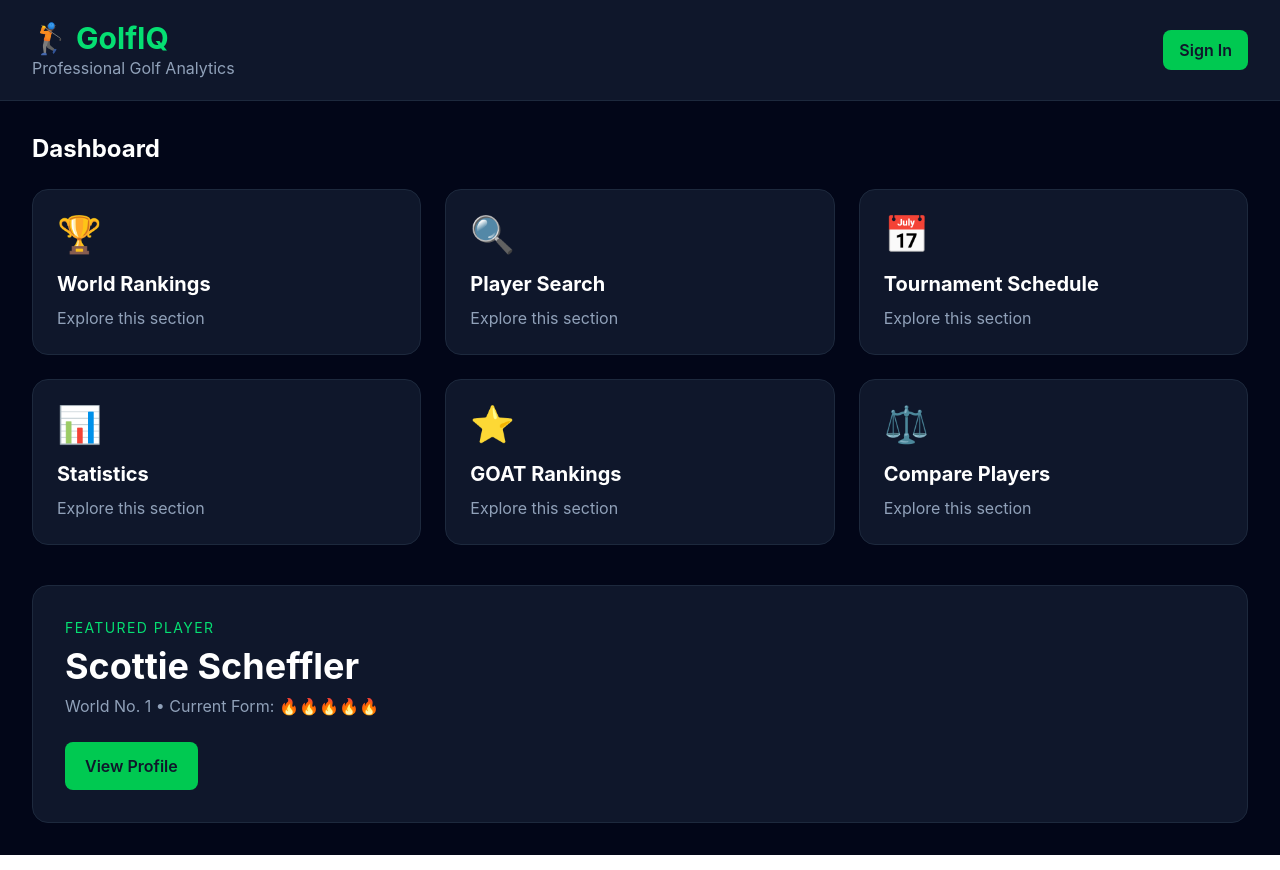
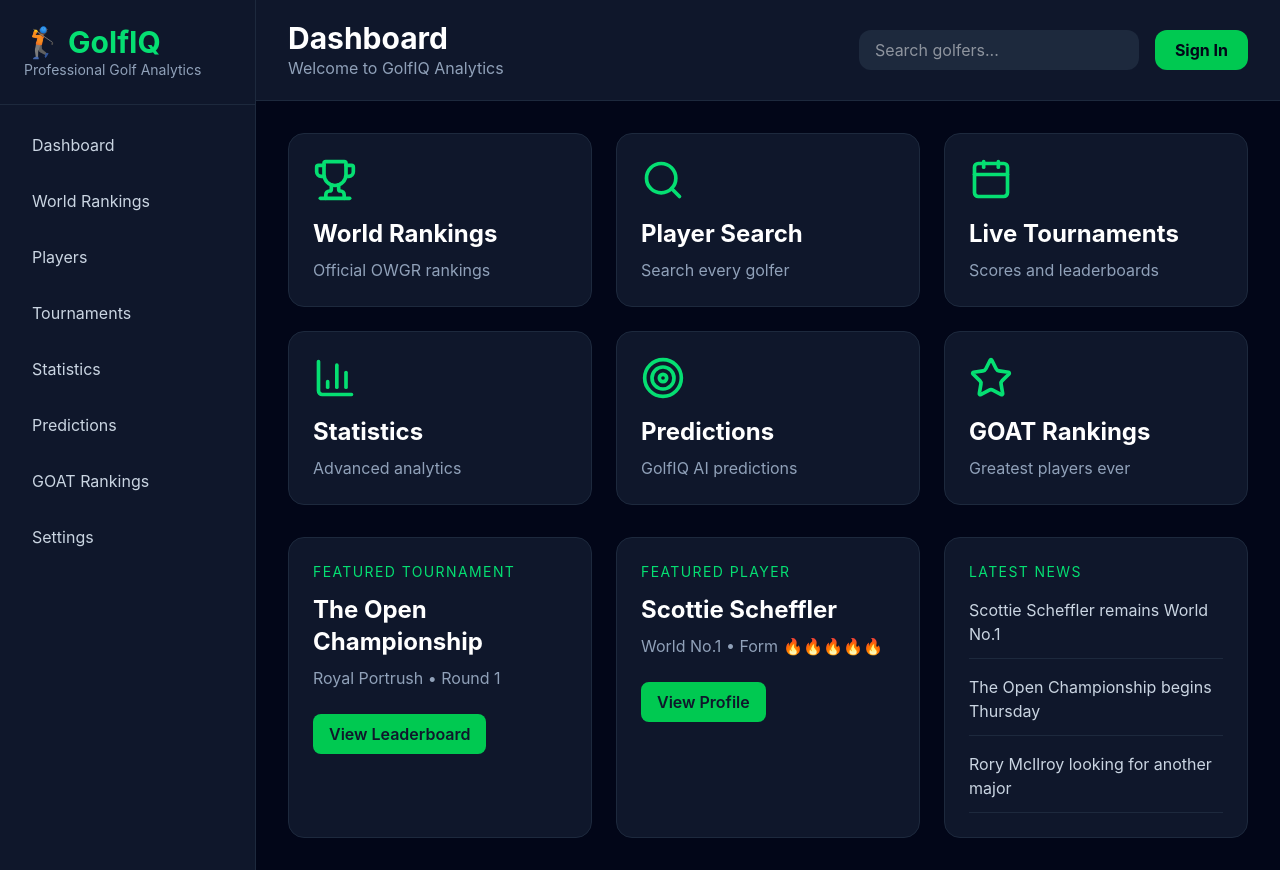
Before and after one commit to AnthonyK74/golfiq-pro, a React (Vite) app: page / in a window 1280 px wide. Built offline with nearby package versions, Linux system fonts and the light colour scheme.

Commit message:
GolfIQ Version 1 before React Router

```diff
--- a/src/App.jsx
+++ b/src/App.jsx
@@ -1,72 +1,142 @@
+import { useState } from "react";
+import Sidebar from "./components/Sidebar";
+import Header from "./components/Header";
+import DashboardCard from "./components/DashboardCard";
+import WorldRankings from "./pages/WorldRankings";
+import {
+  Trophy,
+  Search,
+  Calendar,
+  BarChart3,
+  Target,
+  Star,
+} from "lucide-react";
 export default function App() {
+  const [page, setPage] = useState("dashboard");
   const cards = [
-    { title: "World Rankings", icon: "🏆" },
-    { title: "Player Search", icon: "🔍" },
-    { title: "Tournament Schedule", icon: "📅" },
-    { title: "Statistics", icon: "📊" },
-    { title: "GOAT Rankings", icon: "⭐" },
-    { title: "Compare Players", icon: "⚖️" },
+    {title: "World Rankings",
+    icon: Trophy,
+    desc: "Official OWGR rankings",
+  },
+  {
+    title: "Player Search",
+    icon: Search,
+    desc: "Search every golfer",
+  },
+  {
+    title: "Live Tournaments",
+    icon: Calendar,
+    desc: "Scores and leaderboards",
+  },
+  {
+    title: "Statistics",
+    icon: BarChart3,
+    desc: "Advanced analytics",
+  },
+  {
+    title: "Predictions",
+    icon: Target,
+    desc: "GolfIQ AI predictions",
+  },
+  {
+    title: "GOAT Rankings",
+    icon: Star,
+    desc: "Greatest players ever",
+  },
 ];
 
+  const news = [
+    "Scottie Scheffler remains World No.1",
+    "The Open Championship begins Thursday",
+    "Rory McIlroy looking for another major",
+  ];
+if (page === "world-rankings") {
+  return <WorldRankings />;
+}
   return (
-    <div className="min-h-screen bg-slate-950 text-white">
-      {/* Header */}
-      <header className="border-b border-slate-800 bg-slate-900">
-        <div className="mx-auto flex max-w-7xl items-center justify-between px-8 py-5">
-          <div>
-            <h1 className="text-3xl font-bold text-green-400">🏌️ GolfIQ</h1>
-            <p className="text-slate-400">
-              Professional Golf Analytics
-            </p>
+    <div className="flex min-h-screen bg-slate-950 text-white">
+      {/* Sidebar */}
+      <Sidebar />
+
+      {/* Main Content */}
+      <div className="flex-1">
+        <Header />
+
+        <main className="p-8">
+
+  {/* Dashboard Cards */}
+<div className="grid gap-6 md:grid-cols-2 xl:grid-cols-3">
+  {cards.map((card) => (
+    <DashboardCard
+  key={card.title}
+  card={card}
+  setPage={setPage}
+/>
+  ))}
 </div>
 
-          <button className="rounded-lg bg-green-500 px-4 py-2 font-semibold text-slate-900 hover:bg-green-400">
-            Sign In
-          </button>
-        </div>
-      </header>
+  {/* Bottom Section */}
+          <div className="mt-8 grid gap-6 lg:grid-cols-3">
 
-      {/* Main */}
-      <main className="mx-auto max-w-7xl px-8 py-8">
-        <h2 className="mb-6 text-2xl font-bold">Dashboard</h2>
+            {/* Featured Tournament */}
+            <div className="rounded-2xl border border-slate-800 bg-slate-900 p-6">
+              <p className="text-sm uppercase tracking-widest text-green-400">
+                Featured Tournament
+              </p>
 
-        <div className="grid gap-6 md:grid-cols-2 xl:grid-cols-3">
-          {cards.map((card) => (
-            <div
-              key={card.title}
-              className="rounded-2xl border border-slate-800 bg-slate-900 p-6 transition hover:-translate-y-1 hover:border-green-400 hover:shadow-lg"
-            >
-              <div className="text-4xl">{card.icon}</div>
-
-              <h3 className="mt-4 text-xl font-bold">
-                {card.title}
+              <h3 className="mt-3 text-2xl font-bold">
+                The Open Championship
               </h3>
 
               <p className="mt-2 text-slate-400">
-                Explore this section
+                Royal Portrush • Round 1
               </p>
-            </div>
-          ))}
+
+              <button className="mt-6 rounded-lg bg-green-500 px-4 py-2 font-semibold text-slate-900 hover:bg-green-400">
+                View Leaderboard
+              </button>
             </div>
 
-        <div className="mt-10 rounded-2xl border border-slate-800 bg-slate-900 p-8">
+            {/* Featured Player */}
+            <div className="rounded-2xl border border-slate-800 bg-slate-900 p-6">
               <p className="text-sm uppercase tracking-widest text-green-400">
                 Featured Player
               </p>
 
-          <h2 className="mt-2 text-4xl font-bold">
+              <h3 className="mt-3 text-2xl font-bold">
                 Scottie Scheffler
-          </h2>
+              </h3>
 
               <p className="mt-2 text-slate-400">
-            World No. 1 • Current Form: 🔥🔥🔥🔥🔥
+                World No.1 • Form 🔥🔥🔥🔥🔥
               </p>
 
-          <button className="mt-6 rounded-lg bg-green-500 px-5 py-3 font-semibold text-slate-900 hover:bg-green-400">
+              <button className="mt-6 rounded-lg bg-green-500 px-4 py-2 font-semibold text-slate-900 hover:bg-green-400">
                 View Profile
               </button>
             </div>
+
+            {/* Latest News */}
+            <div className="rounded-2xl border border-slate-800 bg-slate-900 p-6">
+              <p className="text-sm uppercase tracking-widest text-green-400">
+                Latest News
+              </p>
+
+              <ul className="mt-4 space-y-4">
+                {news.map((item) => (
+                  <li
+                    key={item}
+                    className="border-b border-slate-800 pb-3 text-slate-300"
+                  >
+                    {item}
+                  </li>
+                ))}
+              </ul>
+            </div>
+
+          </div>
         </main>
+      </div>
     </div>
   );
 }
--- /dev/null
+++ b/src/components/DashboardCard.jsx
@@ -0,0 +1,27 @@
+export default function DashboardCard({ card, setPage }) {
+  return (
+    <button
+      onClick={() => {
+        if (card.title === "World Rankings") {
+          setPage("world-rankings");
+        } else {
+          alert(`${card.title} coming soon!`);
+        }
+      }}
+      className="group rounded-2xl border border-slate-800 bg-slate-900 p-6 text-left transition hover:-translate-y-1 hover:border-green-400 hover:shadow-xl"
+    >
+      <card.icon
+        size={44}
+        className="text-green-400 transition group-hover:scale-110"
+      />
+
+      <h3 className="mt-4 text-2xl font-bold">
+        {card.title}
+      </h3>
+
+      <p className="mt-2 text-slate-400">
+        {card.desc}
+      </p>
+    </button>
+  );
+}
--- /dev/null
+++ b/src/components/Header.jsx
@@ -0,0 +1,28 @@
+export default function Header() {
+  return (
+    <header className="border-b border-slate-800 bg-slate-900">
+      <div className="flex items-center justify-between px-8 py-5">
+        <div>
+          <h2 className="text-3xl font-bold">
+            Dashboard
+          </h2>
+
+          <p className="text-slate-400">
+            Welcome to GolfIQ Analytics
+          </p>
+        </div>
+
+        <div className="flex items-center gap-4">
+          <input
+            placeholder="Search golfers..."
+            className="rounded-xl bg-slate-800 px-4 py-2 outline-none focus:ring-2 focus:ring-green-400"
+          />
+
+          <button className="rounded-xl bg-green-500 px-5 py-2 font-bold text-slate-950 hover:bg-green-400">
+            Sign In
+          </button>
+        </div>
+      </div>
+    </header>
+  );
+}
--- /dev/null
+++ b/src/components/Sidebar.jsx
@@ -0,0 +1,34 @@
+export default function Sidebar() {
+  return (
+    <aside className="hidden w-64 border-r border-slate-800 bg-slate-900 lg:flex lg:flex-col">
+      <div className="border-b border-slate-800 p-6">
+        <h1 className="text-3xl font-bold text-green-400">
+          🏌️ GolfIQ
+        </h1>
+        <p className="text-sm text-slate-400">
+          Professional Golf Analytics
+        </p>
+      </div>
+
+      <nav className="flex-1 p-4 space-y-2">
+        {[
+          "Dashboard",
+          "World Rankings",
+          "Players",
+          "Tournaments",
+          "Statistics",
+          "Predictions",
+          "GOAT Rankings",
+          "Settings",
+        ].map((item) => (
+          <button
+            key={item}
+            className="w-full rounded-xl px-4 py-3 text-left text-slate-300 transition hover:bg-green-500 hover:text-slate-950"
+          >
+            {item}
+          </button>
+        ))}
+      </nav>
+    </aside>
+  );
+}
--- a/src/pages/WorldRankings.jsx
+++ b/src/pages/WorldRankings.jsx
@@ -0,0 +1,63 @@
+export default function WorldRankings({ setPage }) {
+  const players = [
+    { rank: 1, name: "Scottie Scheffler", country: "🇺🇸" },
+    { rank: 2, name: "Rory McIlroy", country: "🇬🇧" },
+    { rank: 3, name: "Xander Schauffele", country: "🇺🇸" },
+    { rank: 4, name: "Collin Morikawa", country: "🇺🇸" },
+    { rank: 5, name: "Ludvig Åberg", country: "🇸🇪" },
+    { rank: 6, name: "Hideki Matsuyama", country: "🇯🇵" },
+    { rank: 7, name: "Tommy Fleetwood", country: "🇬🇧" },
+    { rank: 8, name: "Patrick Cantlay", country: "🇺🇸" },
+    { rank: 9, name: "Viktor Hovland", country: "🇳🇴" },
+    { rank: 10, name: "Justin Thomas", country: "🇺🇸" },
+  ];
+
+  return (
+    <div>
+      <button
+  onClick={() => {
+    console.log("Back button clicked");
+    setPage("dashboard");
+  }}
+  className="mb-8 rounded-xl bg-green-500 px-5 py-3 font-bold text-slate-900 shadow-lg hover:bg-green-400"
+>
+  ← Back to Dashboard
+      </button>
+
+      <h1 className="mb-2 text-4xl font-bold">🏆 World Rankings</h1>
+
+      <p className="mb-8 text-slate-400">
+        Current Top 10 Golfers
+      </p>
+
+      <div className="overflow-hidden rounded-xl border border-slate-800">
+        <table className="w-full">
+          <thead className="bg-slate-900">
+            <tr>
+              <th className="p-4 text-left">Rank</th>
+              <th className="p-4 text-left">Player</th>
+              <th className="p-4 text-left">Country</th>
+            </tr>
+          </thead>
+
+          <tbody>
+            {players.map((player) => (
+              <tr
+                key={player.rank}
+                className="border-t border-slate-800 hover:bg-slate-900"
+              >
+                <td className="p-4 font-bold text-green-400">
+                  {player.rank}
+                </td>
+
+                <td className="p-4">{player.name}</td>
+
+                <td className="p-4 text-2xl">{player.country}</td>
+              </tr>
+            ))}
+          </tbody>
+        </table>
+      </div>
+    </div>
+  );
+}
```
Lines whose indentation alone changed are shown as unchanged.
